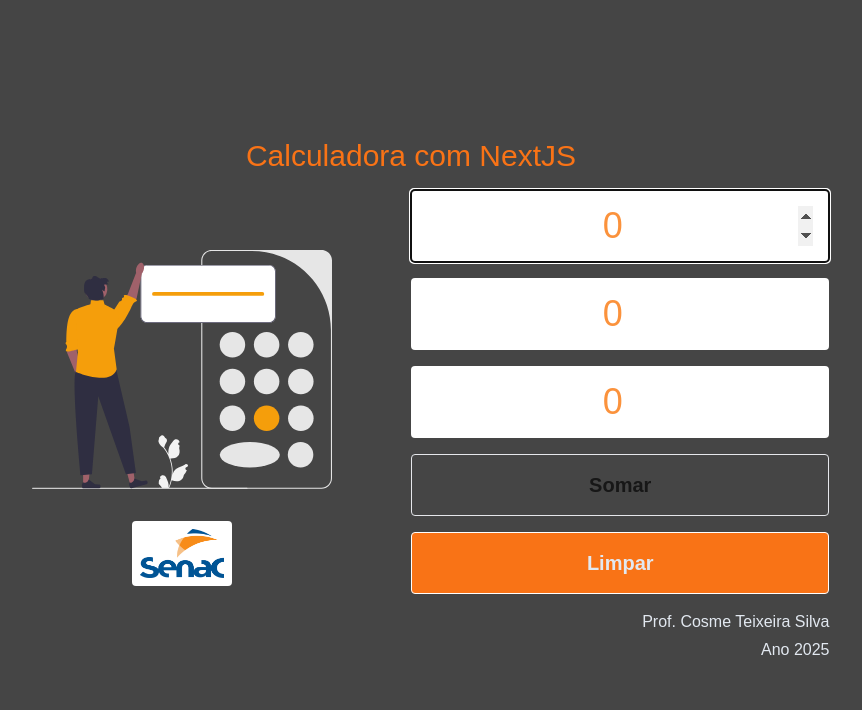
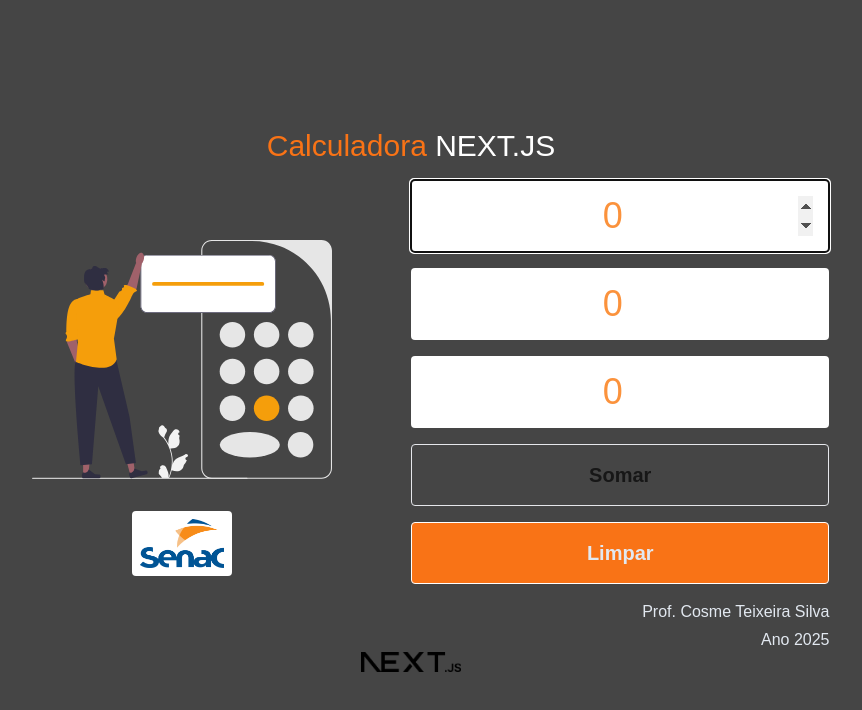
Before and after one commit to cosmeTeixeiraSilva/calculadoraNextJS, a Next.js app: page / in a window 1280 px wide. Shown: the top 710 px of the page, without its empty margins (229-1091 px from the left). Built offline with nearby package versions, Linux system fonts and the light colour scheme.

Commit message:
atualização

```diff
--- a/app/_components/ladodireito.tsx
+++ b/app/_components/ladodireito.tsx
@@ -40,20 +40,20 @@
 
       <input
         type="number"
-        className="rounded p-4 text-4xl text-orange-400 text-center"
+        className="rounded p-4 text-4xl text-orange-400 text-center appearance-none"
         value={numero_A}
         autoFocus
         onChange={(e) => setNumero_A(parseFloat(e.target.value))}
       />
       <input
         type="number"
-        className="rounded  p-4 text-4xl text-orange-400 text-center"
+        className="rounded  p-4 text-4xl text-orange-400 text-center appearance-none"
         value={numero_B}
         onChange={(e) => setNumero_B(parseFloat(e.target.value))}
       />
       <input
         type="number"
-        className="rounded  p-4 text-4xl text-orange-400 text-center"
+        className="rounded  p-4 text-4xl text-orange-400 text-center read-only"
         value={resultado}
         readOnly // Torna o campo somente leitura
       />
--- a/app/page.tsx
+++ b/app/page.tsx
@@ -2,13 +2,13 @@
 import { useState } from "react";
 import LadoEsquerdo from "./_components/ladoesquerdo";
 import LadoDireito from "./_components/ladodireito";
-
+import Image from "next/image";
 export default function Home() {
 
   return (
     <div className="flex flex-col w-2/3 mx-auto h-screen text-center justify-center">
 
-      <label  className="text-orange-500 text-3xl  text-center ">Calculadora com NextJS</label>
+      <label  className="text-orange-500 text-3xl  text-center ">Calculadora  <span className="text-white">NEXT.JS</span>     </label>
       <div className="flex  items-center justify-center  space-y-4  mx-auto gap-x-10 bg-[#454545]">
 
 
@@ -16,6 +16,13 @@
       <LadoDireito />
 
       </div>
+      <Image
+        src="/iconNextJs.png" // Caminho da imagem
+        alt="Descrição da Imagem"
+        width={100} // Largura da imagem
+        height={100} // Altura da imagem
+        className="text-center  mx-auto"
+      />
     </div>
   );
 }
```
Also changed, not shown: public/iconNextJs.png (added).
